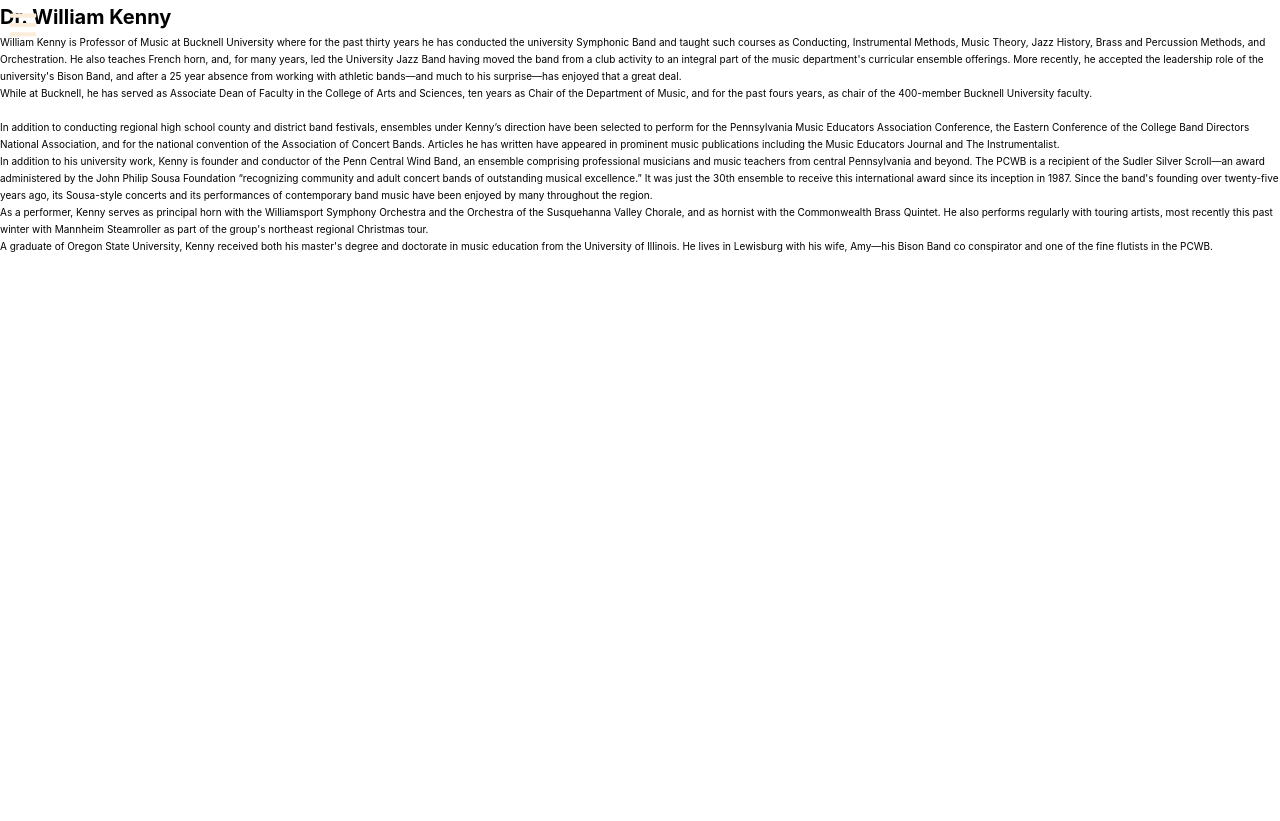
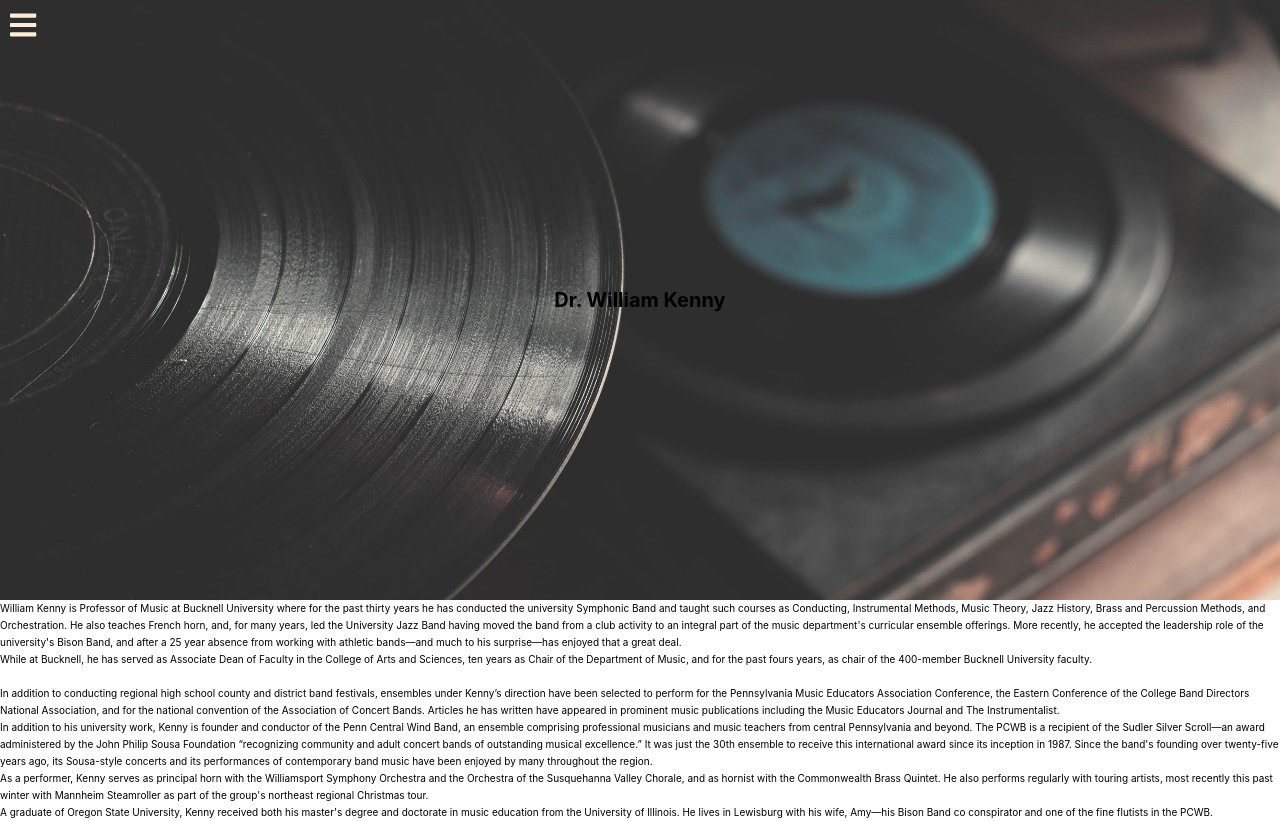
Before and after one commit to kennja05/pcwb-V2, a React (Create React App) app: page /director in a window 1280 px wide. Before the commit the page ends 800 px from the top, so only its background shows below. Built offline with nearby package versions, Linux system fonts and the light colour scheme.

Commit message:
add records image

```diff
--- a/src/nav.js
+++ b/src/nav.js
@@ -1,4 +1,4 @@
-import React, {useState, useEffect} from 'react';
+import {useState, useEffect} from 'react';
 import {NavLink} from 'react-router-dom';
 import styled from 'styled-components';
 
--- a/src/pages/director.js
+++ b/src/pages/director.js
@@ -1,7 +1,26 @@
+import styled from 'styled-components'
+
+import RecordsBackground from '../assets/images/records.jpg'
+
+const DirectorHeader = styled.header`
+    background-image: url(${RecordsBackground});
+    min-height: 75vh;
+    background-attachment: fixed;
+    background-position: center;
+    background-repeat: no-repeat;
+    background-size: cover;
+    display: flex;
+    flex-direction: column;
+    justify-content: center;
+    align-items: center;
+`
+
 export default function Director(){
     return(
         <div>
-            <h1>Dr. William Kenny</h1>
+            <DirectorHeader>
+                <h1>Dr. William Kenny</h1>
+            </DirectorHeader>
             <article>
                 <section>
                     <p>
```
Also changed, not shown: src/assets/images/records.jpg (added).
